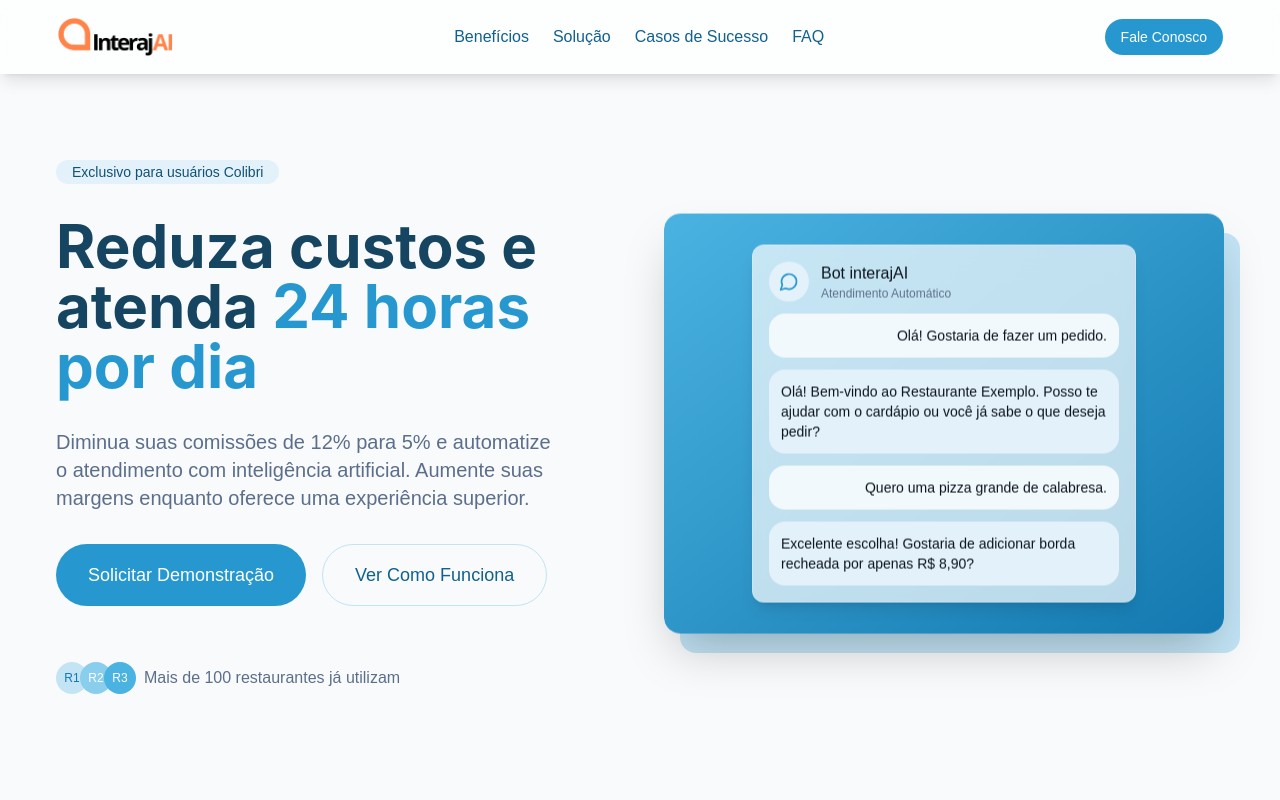
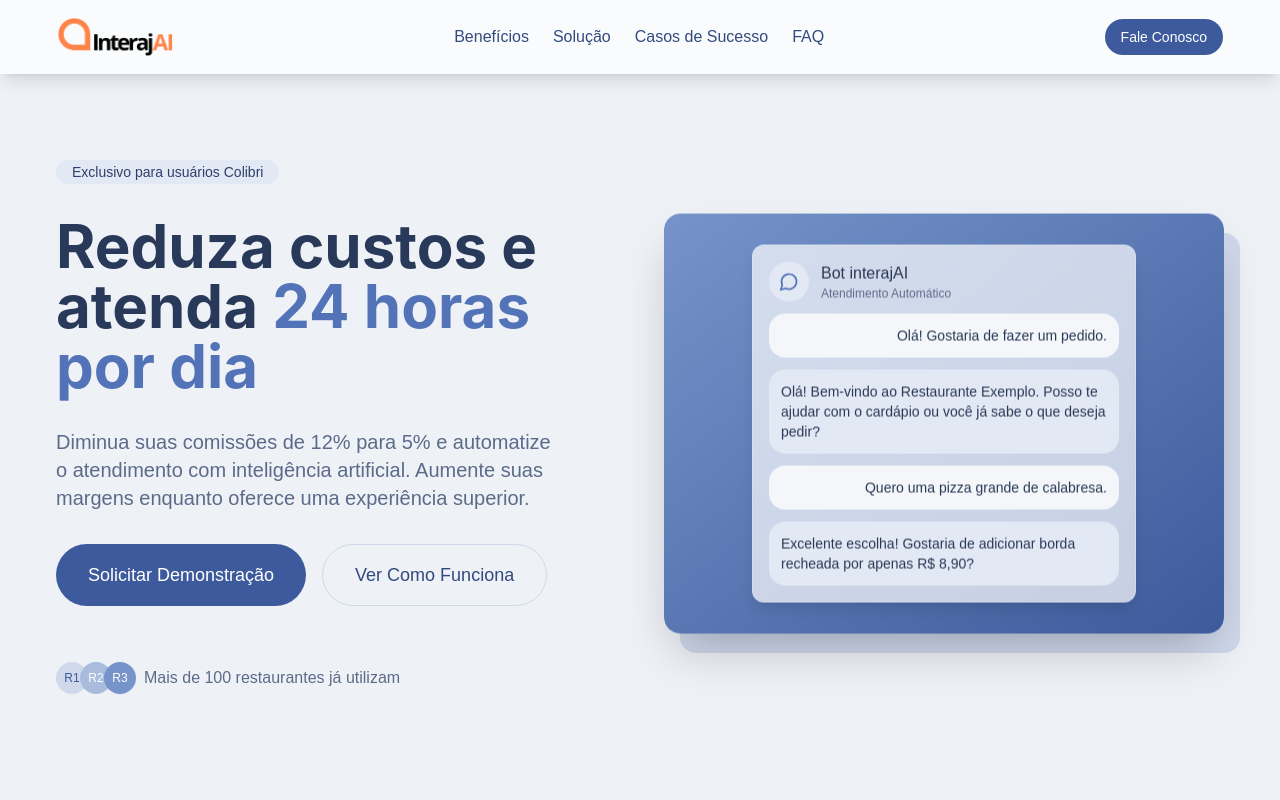
Before and after one commit to amcaribeiro1974/interajai-restaurantes, a React (Vite) app: page / in a window 1280 px wide. Shown: the top 800 px of the page. Built offline with nearby package versions, Linux system fonts and the light colour scheme.

Commit message:
Refactor: Adjust color scheme based on logo colors

```diff
--- a/src/components/Button.tsx
+++ b/src/components/Button.tsx
@@ -21,8 +21,8 @@ const Button = ({
       className={cn(
         'relative inline-flex items-center justify-center rounded-full font-medium transition-all duration-300 ease-out focus:outline-none focus:ring-2 focus:ring-interaj-500/50 focus:ring-offset-2',
         {
-          'bg-interaj-500 text-white hover:bg-interaj-600 active:bg-interaj-700': variant === 'primary',
-          'bg-secondary text-interaj-700 hover:bg-secondary/80 active:bg-secondary/90': variant === 'secondary',
+          'bg-interaj-600 text-white hover:bg-interaj-700 active:bg-interaj-800': variant === 'primary',
+          'bg-secondary text-interaj-800 hover:bg-secondary/80 active:bg-secondary/90': variant === 'secondary',
           'border border-interaj-200 bg-transparent text-interaj-700 hover:bg-interaj-50 active:bg-interaj-100': variant === 'outline',
           'text-sm px-4 py-2': size === 'sm',
           'text-base px-6 py-3': size === 'md',
--- a/src/components/FeatureCard.tsx
+++ b/src/components/FeatureCard.tsx
@@ -31,12 +31,12 @@ const FeatureCard: React.FC<FeatureCardProps> = ({
     >
       <div className="space-y-4">
         <div className={cn(
-          'rounded-full bg-interaj-100 p-3 w-12 h-12 flex items-center justify-center text-interaj-600',
+          'rounded-full bg-interaj-100 p-3 w-12 h-12 flex items-center justify-center text-interaj-700',
           iconClassName
         )}>
           <Icon size={24} />
         </div>
-        <h3 className="text-xl font-semibold text-interaj-900 font-display">{title}</h3>
+        <h3 className="text-xl font-semibold text-interaj-800 font-display">{title}</h3>
         <p className="text-muted-foreground">{description}</p>
       </div>
     </ScrollObserver>
--- a/src/index.css
+++ b/src/index.css
@@ -5,33 +5,33 @@
 
 @layer base {
   :root {
-    --background: 210 40% 98%;
-    --foreground: 210 40% 8%;
+    --background: 218 30% 95%;
+    --foreground: 220 35% 25%;
 
     --card: 0 0% 100%;
-    --card-foreground: 210 40% 8%;
+    --card-foreground: 220 35% 25%;
 
     --popover: 0 0% 100%;
-    --popover-foreground: 210 40% 8%;
+    --popover-foreground: 220 35% 25%;
 
-    --primary: 200 82% 48%;
+    --primary: 220 35% 45%;
     --primary-foreground: 0 0% 100%;
 
-    --secondary: 210 20% 96%;
-    --secondary-foreground: 210 40% 8%;
+    --secondary: 220 20% 96%;
+    --secondary-foreground: 220 35% 25%;
 
-    --muted: 210 20% 96%;
-    --muted-foreground: 215 20% 45%;
+    --muted: 220 20% 96%;
+    --muted-foreground: 220 20% 45%;
 
-    --accent: 210 20% 96%;
-    --accent-foreground: 210 40% 8%;
+    --accent: 220 20% 96%;
+    --accent-foreground: 220 35% 25%;
 
     --destructive: 0 84% 60%;
     --destructive-foreground: 210 40% 98%;
 
-    --border: 210 20% 90%;
-    --input: 210 20% 90%;
-    --ring: 210 82% 48%;
+    --border: 220 20% 90%;
+    --input: 220 20% 90%;
+    --ring: 220 35% 45%;
 
     --radius: 1rem;
   }
--- a/tailwind.config.ts
+++ b/tailwind.config.ts
@@ -64,17 +64,17 @@ export default {
 					ring: 'hsl(var(--sidebar-ring))'
 				},
 				interaj: {
-					'50': '#f2f9fd',
-					'100': '#e3f1fa',
-					'200': '#c2e4f5',
-					'300': '#8aceed',
-					'400': '#4bb3e2',
-					'500': '#2698cf',
-					'600': '#1379b0',
-					'700': '#11618f',
-					'800': '#125275',
-					'900': '#164562',
-					'950': '#0e2c41',
+					'50': '#f4f6fa',
+					'100': '#e3e9f4',
+					'200': '#d0d9ec',
+					'300': '#a9bcdd',
+					'400': '#7694ca',
+					'500': '#5273b7',
+					'600': '#3d5b9c',
+					'700': '#324a7f',
+					'800': '#2c406a',
+					'900': '#29395a',
+					'950': '#1a2336',
 				}
 			},
 			borderRadius: {
```
